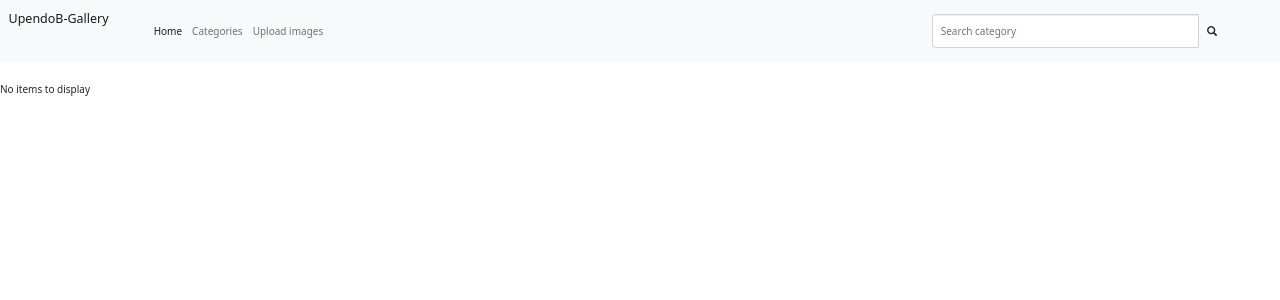
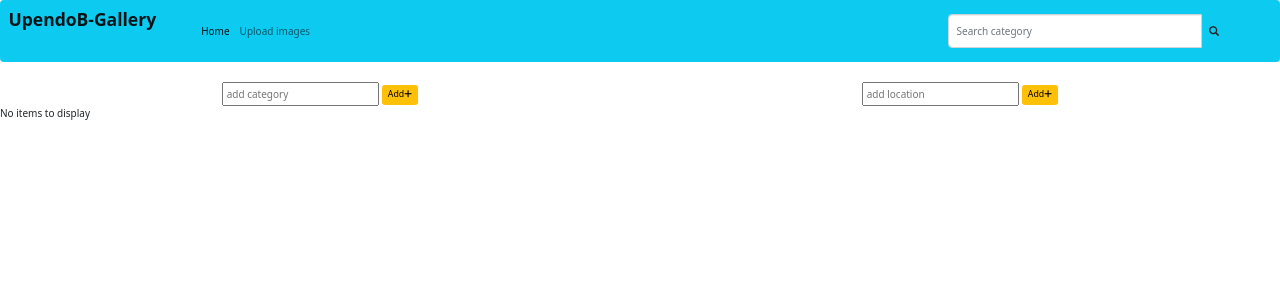
Before and after one commit to Abishag-Maitha/UpendoB-Gallery, a Django app: page / in a window 1280 px wide. Shown: the top 300 px of the page. Run offline with Django 4.2, Linux system fonts and the light colour scheme; data that the repository does not hold is empty; some libraries are stand-ins or nearby versions.

```diff
--- a/gallery/templates/index.html
+++ b/gallery/templates/index.html
@@ -1,10 +1,29 @@
 {% extends 'base.html' %} {% block content %}
+<div>
+    <div class="forms d-flex justify-content-around">
+        <div class="category">
+            <form action="{% url 'category' %}" method="POST">
+                {% csrf_token %}
+                <input type="text" name="category" placeholder="add category" class="p-1">
+                <button type="submit" class="btn btn-sm btn-warning">Add<i class="fa-solid fa-plus"></i></button>
+
+            </form>
+        </div>
+        <div class="location">
+            <form action="{% url 'location' %}" method="POST">
+                {% csrf_token %}
+                <input type="text" name="location" placeholder="add location" class="p-1">
+                <button type=" submit " class="btn btn-sm btn-warning">Add<i class="fa-solid fa-plus "></i></button>
+
+            </form>
+        </div>
+    </div>
+</div>
 <div>
     {% if images %}{%for image in images%}
     <p>
-        <img src="{{image.image.url}}" alt="" class="h-50 w-50"> {{image.name}}{{image.description}}
-
-
+        <img src="{{image.image.url}} " alt=" " class="h-50 w-50 "> {{image.name}}
+        <a href="{% url 'view_image' id=image.id %} " class="btn btn-warning ">View More</a>
     </p> {% endfor %} {% else %}
     <p>No items to display</p>
     {% endif %}
--- a/gallery/templates/navbar.html
+++ b/gallery/templates/navbar.html
@@ -1,16 +1,13 @@
-<nav class="navbar navbar-expand-lg bg-light">
+<nav class="navbar navbar-expand-lg bg-info">
     <div class="container-fluid">
-        <a class="navbar-brand" href="#">UpendoB-Gallery</a>
+        <a class="navbar-brand fs-3 fw-bold" href="#">UpendoB-Gallery</a>
         <button class="navbar-toggler" type="button" data-bs-toggle="collapse" data-bs-target="#navbarSupportedContent" aria-controls="navbarSupportedContent" aria-expanded="false" aria-label="Toggle navigation">
         <span class="navbar-toggler-icon"></span>
       </button>
         <div class="collapse navbar-collapse" id="navbarSupportedContent">
             <ul class="navbar-nav me-auto mb-2 mb-lg-0">
                 <li class="nav-item">
-                    <a class="nav-link active" aria-current="page" href="{% url 'welcome' %}">Home</a>
-                </li>
-                <li class="nav-item">
-                    <a class="nav-link" href="#">Categories</a>
+                    <a class="nav-link active " aria-current="page" href="{% url 'welcome' %}">Home</a>
                 </li>
                 <li class="nav-item">
                     <a class="nav-link" href="{% url 'image_upload' %}">Upload images</a>
@@ -19,7 +16,8 @@
             <!-- Adding a search form  -->
             <div class="col-sm-4 col-md-4 navbar-right">
 
-                <form class="navbar-form" role="search" action="{% url 'search_images' %}">
+                <form class="navbar-form" role="search" action="{% url 'search_images' %}" method="GET">
+                    {% csrf_token %}
 
                     <div class="input-group">
                         <input type="" class="form-control" placeholder="Search category" name="category">
```
Also changed, not shown: gallery/templates/update.html (added, +13 -0 lines), media/uploads/Bootstrap_logo.svg.png (added), media/uploads/Questions-removebg-preview.png (added), media/uploads/demo_CIFmFLA.jpg (added), media/uploads/html.png (added).
